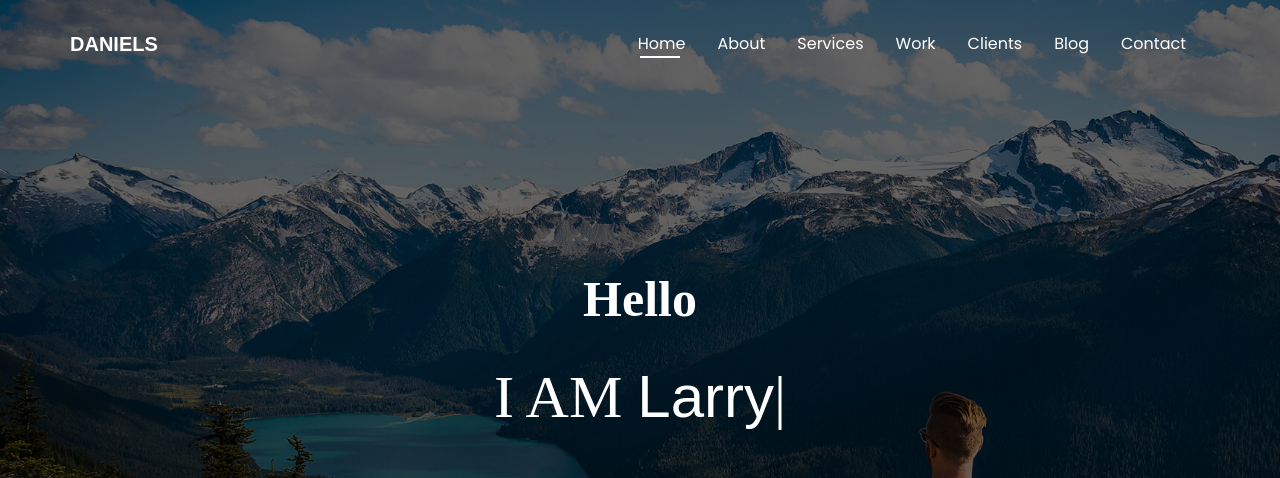
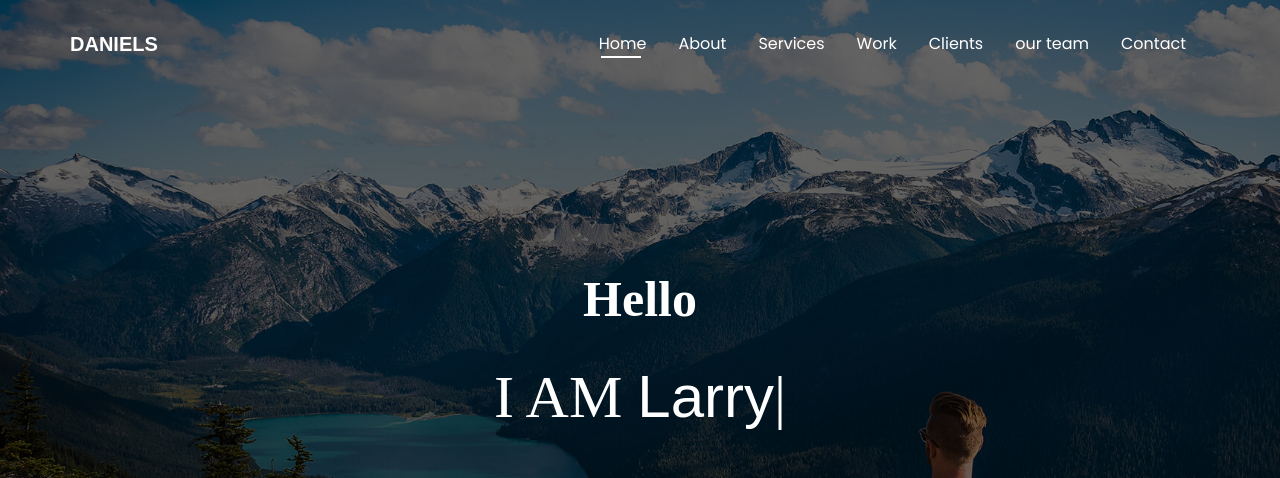
Before and after one commit to AbdullahGmalAbdo/bo, a plain HTML site: page index.html in a window 1280 px wide. Shown: the top 478 px of the page. Drawn offline with nearby package versions, Linux system fonts and the light colour scheme; a web font is replaced by a local one.

Commit message:
Update index.html

```diff
--- a/index.html
+++ b/index.html
@@ -61,7 +61,7 @@
               <a class="nav-link text-white" href="#clients">Clients</a>
             </li>
             <li class="nav-item me-3 mb-3 mb-md-0">
-              <a class="nav-link text-white" href="#blog">Blog</a>
+              <a class="nav-link text-white" href="#team">our team</a>
             </li>
             <li class="nav-item me-3">
               <a class="nav-link text-white" href="#contact">Contact</a>
```
